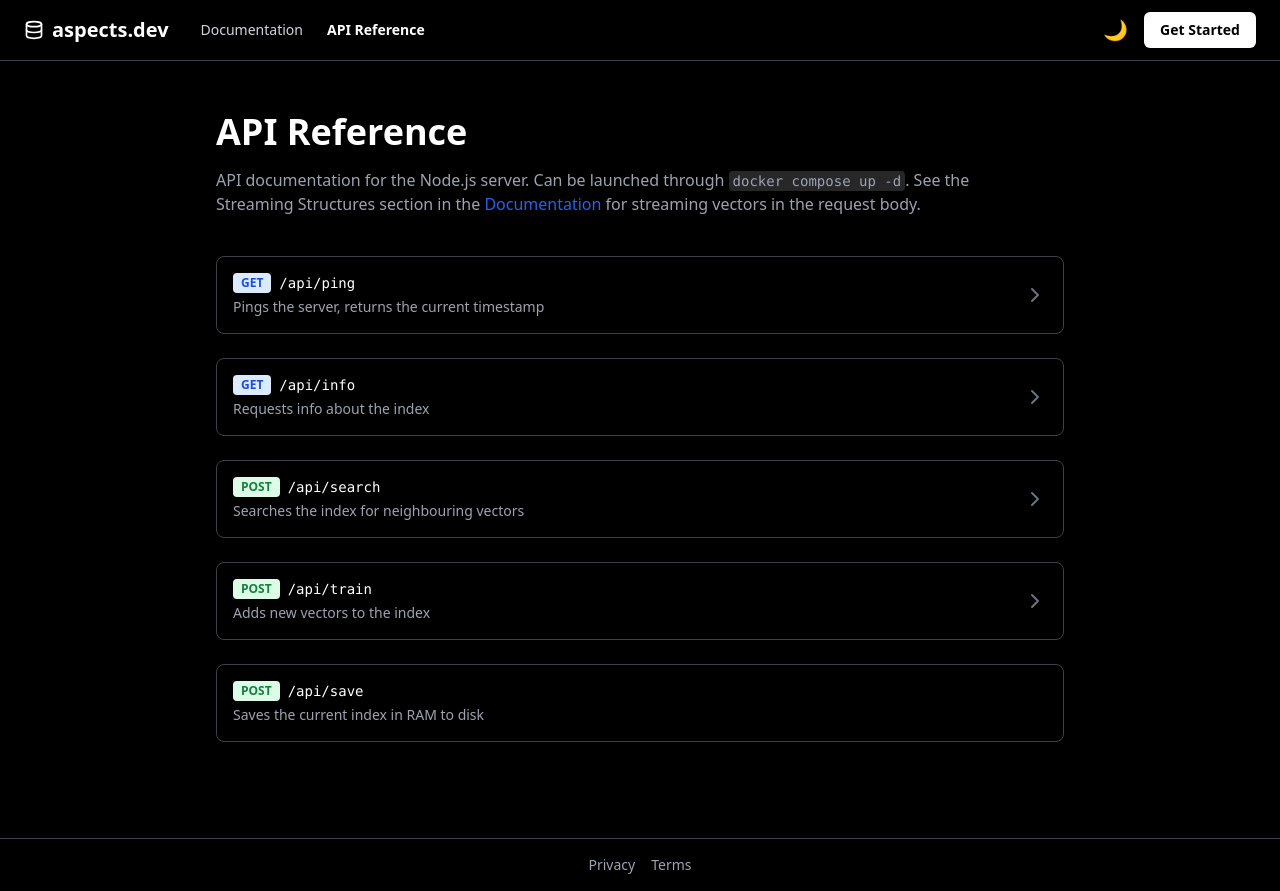
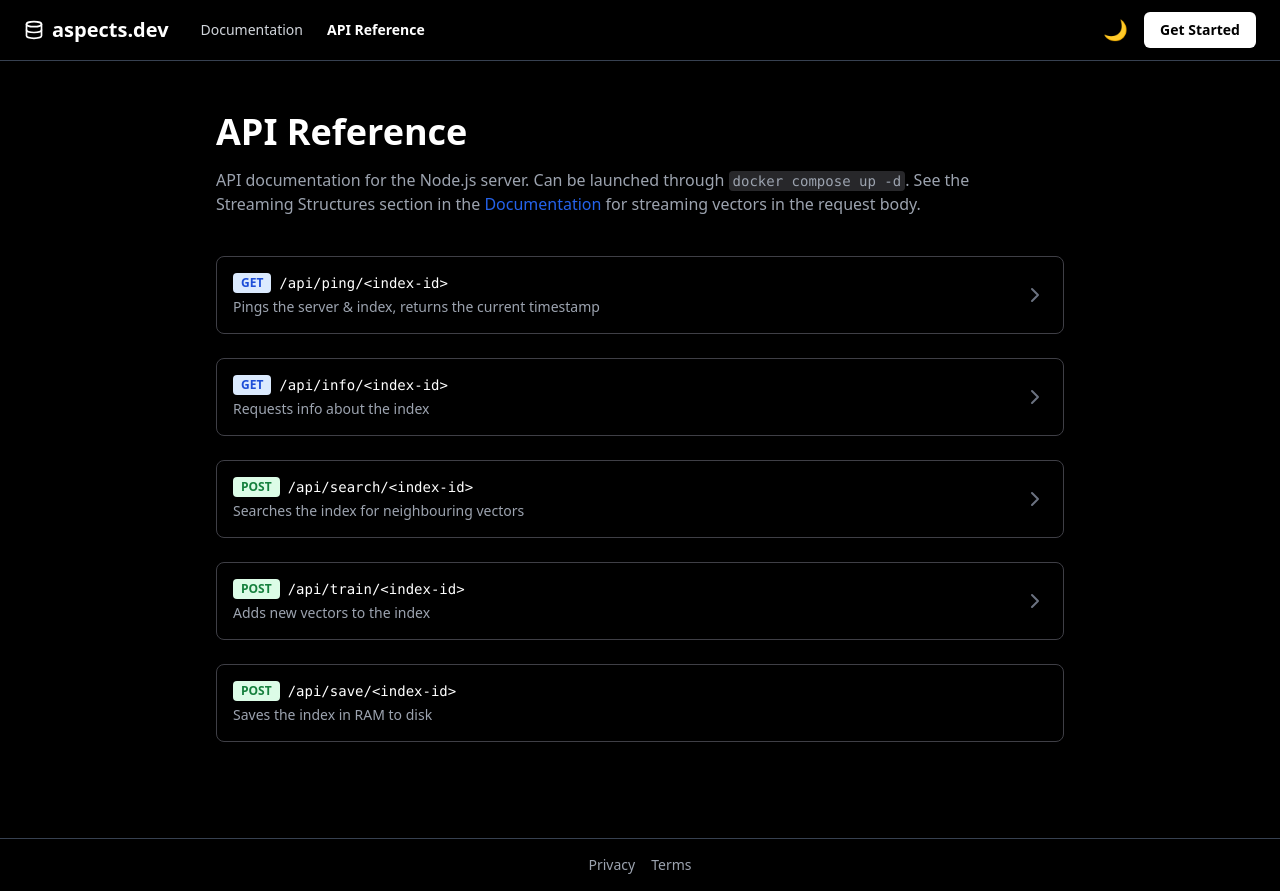
Before and after one commit to xillio/aspects.dev-public, a React (Vite) app in the folder packages/frontend/: page /api-reference in a window 1280 px wide. Built offline with nearby package versions, Linux system fonts and the light colour scheme.

Commit message:
Updated docs for multi-index server

```diff
--- a/packages/frontend/src/components/CodeTabs.tsx
+++ b/packages/frontend/src/components/CodeTabs.tsx
@@ -10,7 +10,7 @@ const codeExamples: Record<string, string> = {
   search: `import { Client as Aspects, Model, OpenAI, Ollama } from "aspects.dev";
 
 // Create aspects/client.
-const aspects = new Aspects({ baseUrl: "http://localhost:8000" });
+const aspects = new Aspects({ baseUrl: "http://localhost:8000", indexId: "example" });
 
 // Define a model.
 const { schema } = await aspects.info();
@@ -25,7 +25,7 @@ const results = await aspects.search([vec], 25);`,
   train: `import { Client as Aspects, Model, Ollama } from "aspects.dev";
 
 // Create aspects/client.
-const aspects = new Aspects({ baseUrl: "http://localhost:8000" });
+const aspects = new Aspects({ baseUrl: "http://localhost:8000", indexId: "example" });
 
 // Define a model.
 const { schema } = await aspects.info();
@@ -85,6 +85,8 @@ const schema = [
 ];
 
 // Initialize an index.
+// This will initialize a single index,
+// to run a server, make it point to its parent folder, in which multiple indices may live.
 await init({
   execFile,       // Location of aspects.cli.
   indexDirectory, // Directory must already exist.
--- a/packages/frontend/src/pages/APIReference.tsx
+++ b/packages/frontend/src/pages/APIReference.tsx
@@ -21,8 +21,8 @@ type Endpoint = {
 const endpoints: Endpoint[] = [
   {
     method: "GET",
-    path: "/api/ping",
-    description: "Pings the server, returns the current timestamp",
+    path: "/api/ping/<index-id>",
+    description: "Pings the server & index, returns the current timestamp",
     response: {
       mimeType: "application/json",
       language: "typescript",
@@ -33,7 +33,7 @@ const endpoints: Endpoint[] = [
   },
   {
     method: "GET",
-    path: "/api/info",
+    path: "/api/info/<index-id>",
     description: "Requests info about the index",
     response: {
       mimeType: "application/json",
@@ -53,7 +53,7 @@ const endpoints: Endpoint[] = [
   },
   {
     method: "POST",
-    path: "/api/search",
+    path: "/api/search/<index-id>",
     description: "Searches the index for neighbouring vectors",
     request: {
       mimeType: "application/octet-stream",
@@ -77,7 +77,7 @@ const endpoints: Endpoint[] = [
   },
   {
     method: "POST",
-    path: "/api/train",
+    path: "/api/train/<index-id>",
     description: "Adds new vectors to the index",
     request: {
       mimeType: "application/octet-stream",
@@ -89,8 +89,8 @@ const endpoints: Endpoint[] = [
   },
   {
     method: "POST",
-    path: "/api/save",
-    description: "Saves the current index in RAM to disk",
+    path: "/api/save/<index-id>",
+    description: "Saves the index in RAM to disk",
     // no bodies → nothing will be shown
   },
 ];
```
